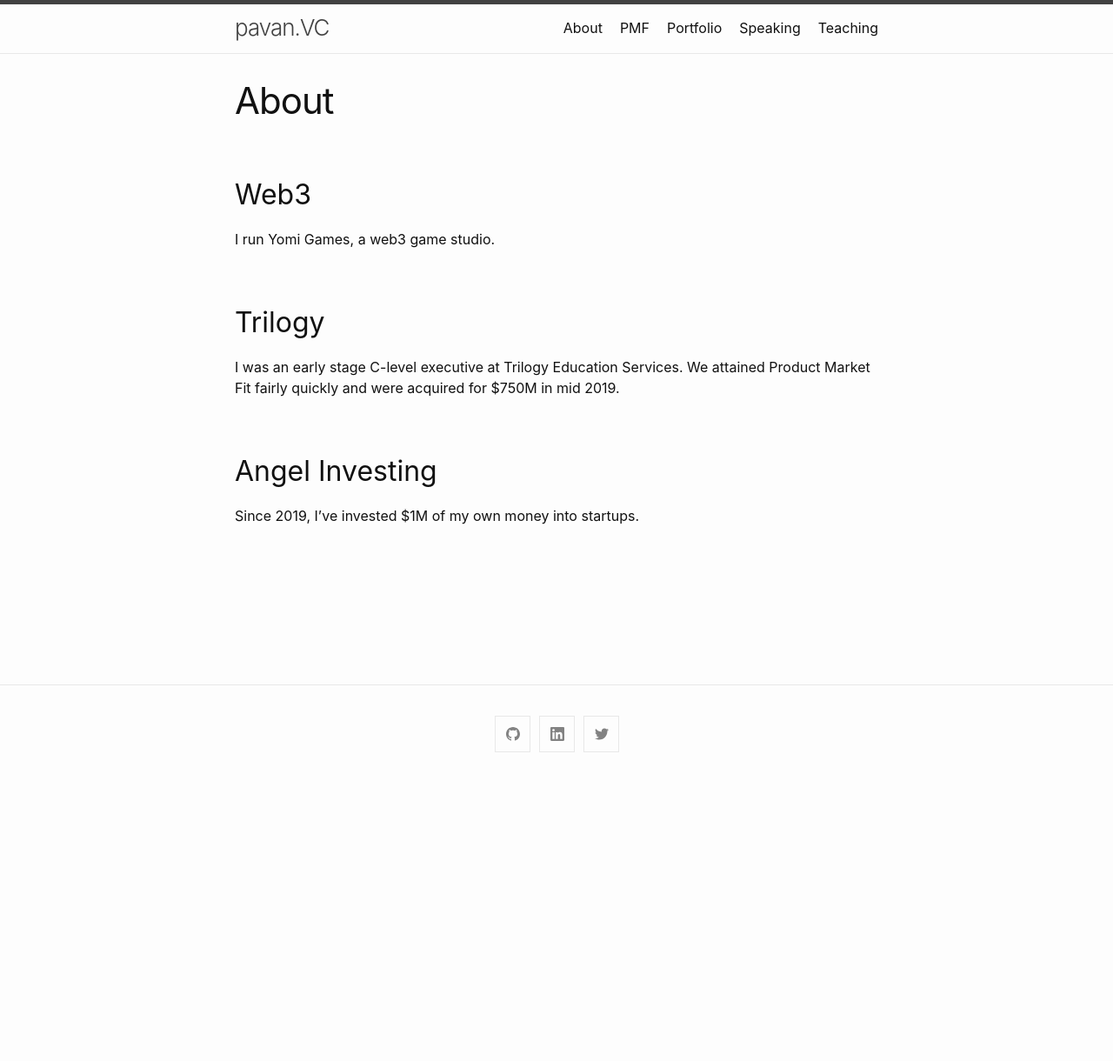
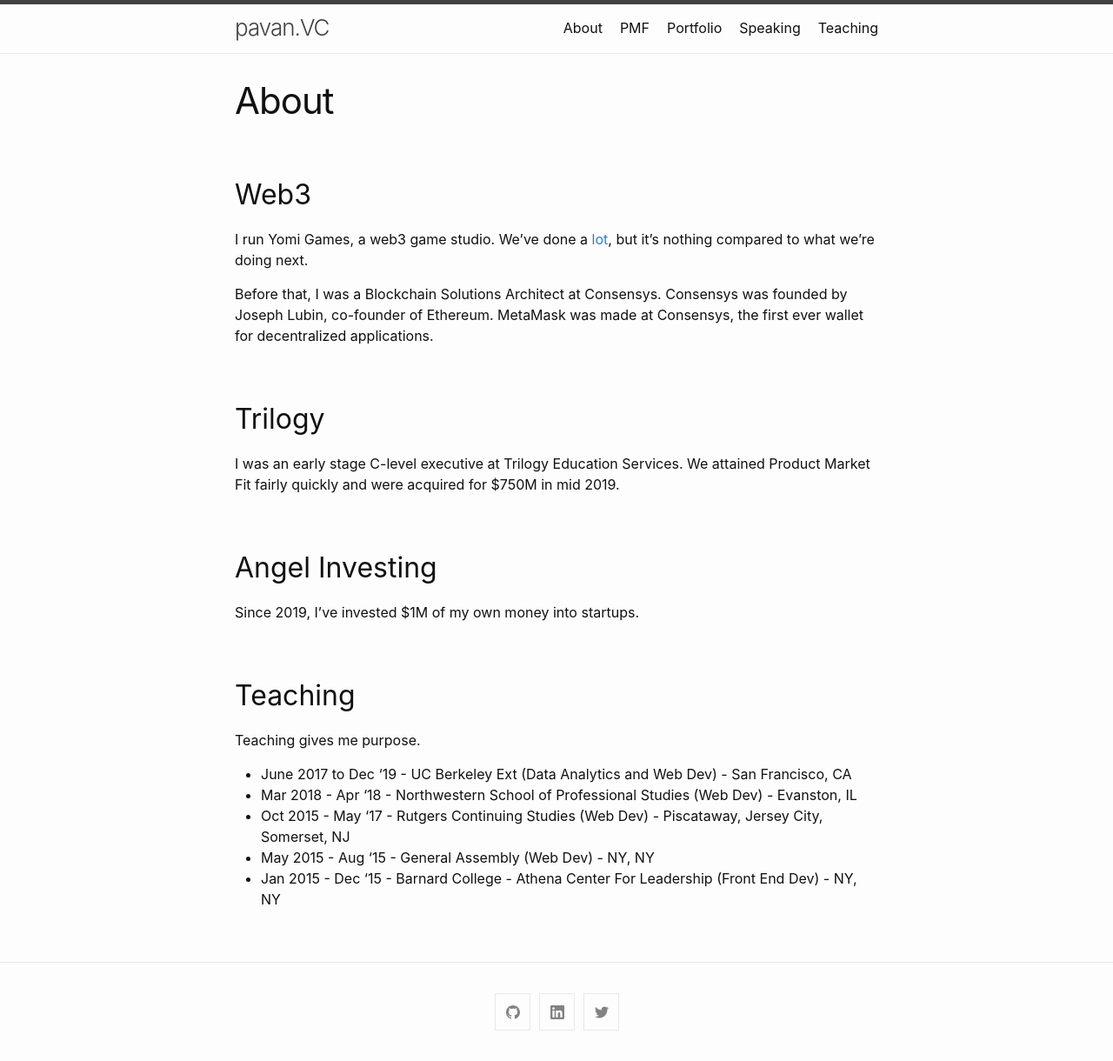
Before and after one commit to katpavan/katpavan.github.io, a Jekyll site: the page built from about.markdown, in a window 1280 px wide. Shown: the whole page at 87% size. Built offline with Jekyll 4.4.1, drawn with Linux system fonts in a browser that asks for light colours; before the commit the page ends 900 px from its top, so only the background shows below that.

Commit message:
Update about.markdown

```diff
--- a/about.markdown
+++ b/about.markdown
@@ -6,7 +6,9 @@
 
 ## Web3
 
-I run Yomi Games, a web3 game studio.
+I run Yomi Games, a web3 game studio. We've done a [lot](https://yomigames.medium.com/), but it's nothing compared to what we're doing next.
+
+Before that, I was a Blockchain Solutions Architect at Consensys. Consensys was founded by Joseph Lubin, co-founder of Ethereum. MetaMask was made at Consensys, the first ever wallet for decentralized applications.
 
 ## Trilogy
 
@@ -15,3 +17,13 @@
 ## Angel Investing
 
 Since 2019, I've invested $1M of my own money into startups.
+
+## Teaching
+
+Teaching gives me purpose.
+
+- June 2017 to Dec '19 - UC Berkeley Ext (Data Analytics and Web Dev) - San Francisco, CA
+- Mar 2018 - Apr '18 - Northwestern School of Professional Studies (Web Dev) - Evanston, IL
+- Oct 2015 - May '17 - Rutgers Continuing Studies (Web Dev) - Piscataway, Jersey City, Somerset, NJ
+- May 2015 - Aug '15 - General Assembly (Web Dev) - NY, NY
+- Jan 2015 - Dec '15 - Barnard College - Athena Center For Leadership (Front End Dev) - NY, NY
```
